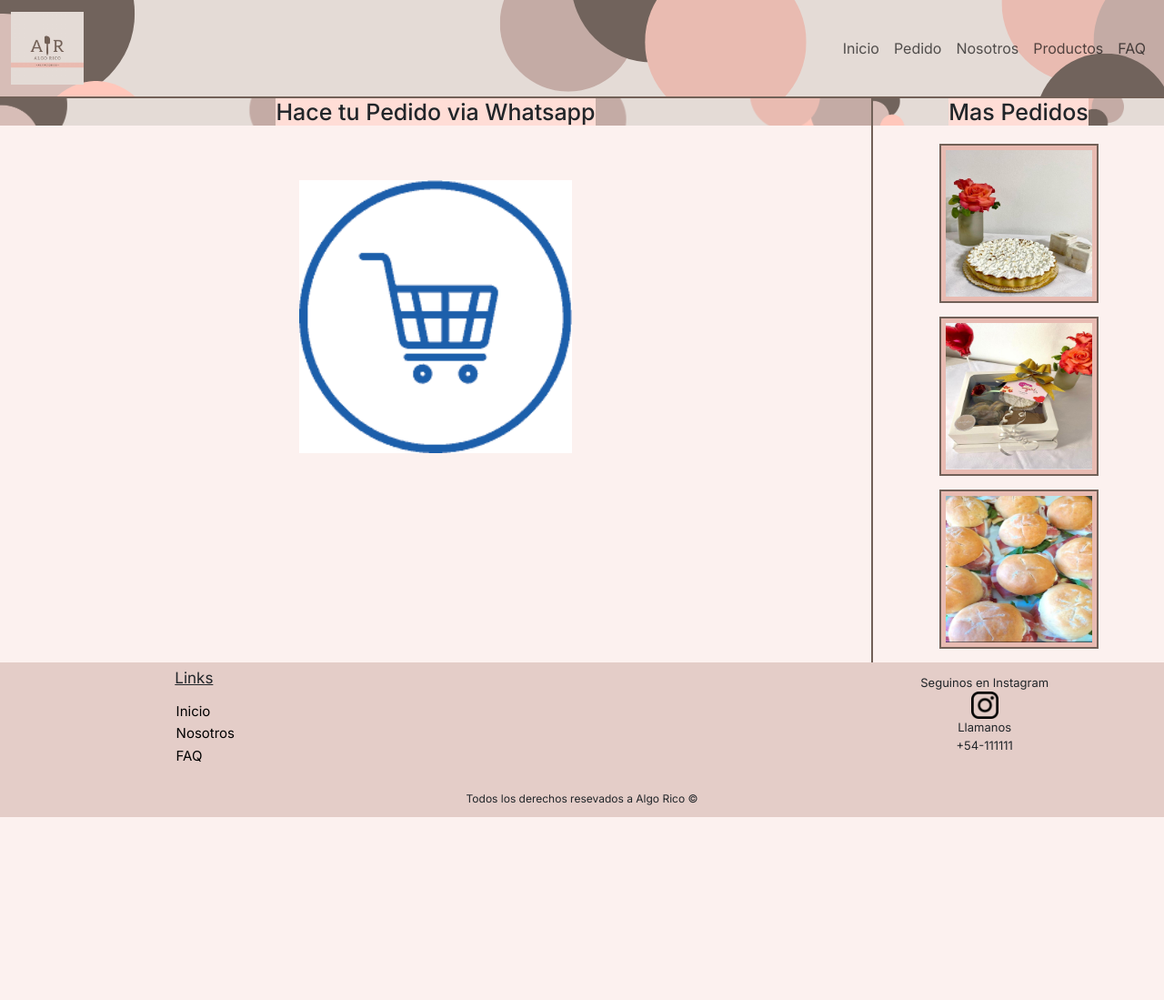
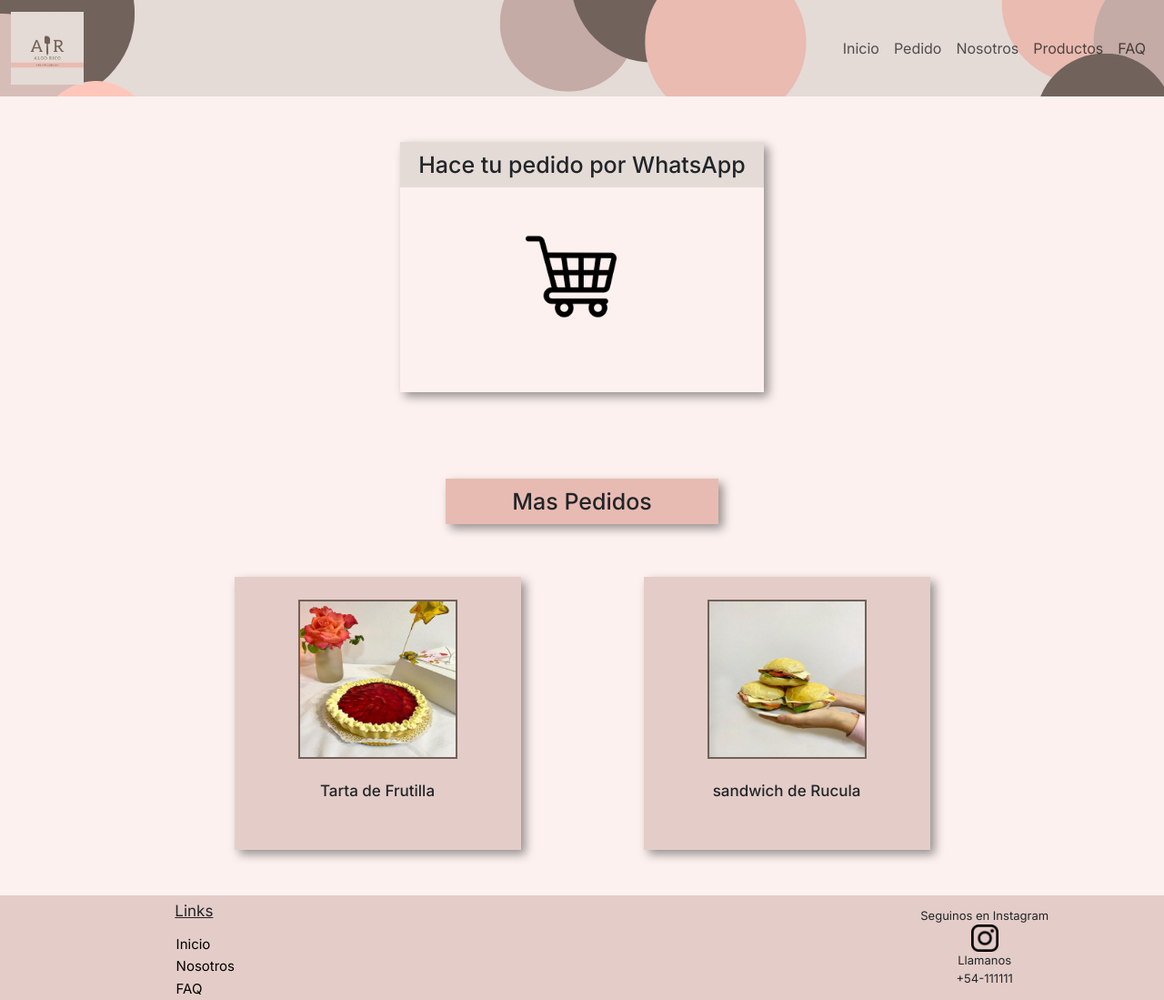
Before and after one commit to SantiBascal/ProyectoFinal-SantiagoBascalCorrea, a website: page pages/pedido.html in a window 1280 px wide. Shown: the top 1099 px of the page at 91% size. Before the commit the page ends 898 px from the top, so only its background shows below. Drawn offline with nearby package versions, Linux system fonts and the light colour scheme.

Commit message:
Page Pedido hecha de nuevo, acomodando ALT de las img

```diff
--- a/pages/pedido.html
+++ b/pages/pedido.html
@@ -5,7 +5,8 @@
     <meta charset="UTF-8">
     <meta http-equiv="X-UA-Compatible" content="IE=edge">
     <meta name="viewport" content="width=device-width, initial-scale=1.0">
-    <meta name="description" content=" Hace tu pedido aca, descubri los ultimos productos y cuales son los mas vendidos">
+    <meta name="description"
+        content=" Hace tu pedido aca, descubri los ultimos productos y cuales son los mas vendidos">
     <meta name="keywords" content=" Algo Rico, Pedido, WhatsApp, Ultimos Productos, Precio, ">
     <title>Algo Rico | Hace tu Pedido </title>
     <link rel="preconnect" href="https://fonts.googleapis.com">
@@ -14,6 +15,7 @@
     <link rel="shortcut icon" href="../images/WhatsApp Image 2023-05-18 at 18.41.59.jpeg" type="image/x-icon">
     <link href="https://cdn.jsdelivr.net/npm/bootstrap@5.3.0/dist/css/bootstrap.min.css" rel="stylesheet"
         integrity="sha384-9ndCyUaIbzAi2FUVXJi0CjmCapSmO7SnpJef0486qhLnuZ2cdeRhO02iuK6FUUVM" crossorigin="anonymous">
+    <link href="https://unpkg.com/aos@2.3.1/dist/aos.css" rel="stylesheet">
     <link rel="stylesheet" href="../style/css/style.css">
 </head>
 
@@ -23,7 +25,7 @@
             <div class="container-fluid">
                 <a class="navbar-brand" href="../index.html"><img
                         src="../images/WhatsApp Image 2023-05-18 at 18.41.59.jpeg" height="80px" width="80px"
-                        alt=""></a>
+                        alt=" logo Algo Rico "></a>
                 <button class="navbar-toggler" type="button" data-bs-toggle="collapse" data-bs-target="#navbarNav"
                     aria-controls="navbarNav" aria-expanded="false" aria-label="Toggle navigation">
                     <span class="navbar-toggler-icon"></span>
@@ -52,25 +54,26 @@
     </header>
 
     <main id="pedido">
-        <section id="sPedido1">
-            <div class="separadorPedido">
-                <h2> Mas Pedidos </h2>
-            </div>
-            <div class="pedidoProductos">
-                <img src="../images/tarta.jpeg" height="125px" width="125px" alt="">
-                <img src="../images/desayuno2.jpeg" height="125px" width="125px" alt="">
-                <img class="desktop__style" src="../images/WhatsApp Image 2023-06-08 at 18.17.18 (1).jpeg"
-                    height="125px" width="125px" alt="">
+        <section class="sPedido1">
+            <div class="tCarrito">
+                <h1> Hace tu pedido por WhatsApp </h1>
+                <a href="https://chat.whatsapp.com/EQsu3hDBzZnKXiRonN4zeM" target="_blank">
+                    <img src="../images/carrito.png" height="80px" width="80px" alt=" Carrito compra">
+                </a>
             </div>
         </section>
-        <section id="sPedido2">
-            <div class="separadorCarrito">
-                <h2> Hace tu Pedido via Whatsapp </h2>
-            </div>
-            <div class="pedido">
-                <a href="https://chat.whatsapp.com/EQsu3hDBzZnKXiRonN4zeM" target="_blank">
-                    <img src="../images/pedido.png" height="200px" width="200px" alt="">
-                </a>
+
+        <section class="sPedido2">
+            <h2> Mas Pedidos </h2>
+            <div class="tPedido">
+                <div class="tarjeta" data-aos="fade-up">
+                    <img src="../images/tarta2.jpeg" height="150px" width="150px" alt="Tarta de Frutilla">
+                    <h3> Tarta de Frutilla </h3>
+                </div>
+                <div class="tarjeta" data-aos="fade-up">
+                    <img src="../images/sandwich.jpeg" height="150px" width="150px" alt="Sandwich de Rucula">
+                    <h3> sandwich de Rucula </h3>
+                </div>
             </div>
         </section>
     </main>
@@ -106,6 +109,12 @@
     <script src="https://cdn.jsdelivr.net/npm/bootstrap@5.3.0/dist/js/bootstrap.bundle.min.js"
         integrity="sha384-geWF76RCwLtnZ8qwWowPQNguL3RmwHVBC9FhGdlKrxdiJJigb/j/68SIy3Te4Bkz"
         crossorigin="anonymous"></script>
+    <script src="https://unpkg.com/aos@2.3.1/dist/aos.js"></script>
+    <script>
+        AOS.init({
+            once: true,
+        });
+    </script>
 </body>
 
 </html>
--- a/style/scss/pages/_pedido.scss
+++ b/style/scss/pages/_pedido.scss
@@ -1,134 +1,139 @@
 #pedido{
-    border-top: $border;
-    #sPedido1{
-        .separadorPedido{
+    display: flex;
+    flex-direction: column;
+    align-items: center;
+    .sPedido1{
+        width: 80%;
+        max-width: 400px;
+        height: 225px;
+        margin: 25px 0px;
+        box-shadow: 5px 5px 10px rgba(0, 0, 0, 0.4);
+        div{
             display: flex;
-            margin-top: 0px;
-            background-image: url(../../images/navbar.png);
-            background-size: cover;
-            justify-content: center;
-            h2{
-                font-size: 23px;
-                margin: 0px;
-                background-color: $colorSeparador;
+            flex-direction: column;
+            align-items: center;
+            h1{
+                background-color: $colorPrimario;
+                font-size: 25px;
+                text-align: center;
+                padding: 10px 20px;
             }
-        }
-        .pedidoProductos{
-            display: flex;
-            justify-content: space-around;
-            margin-top: 20px;
-            img{
-                padding: 10px;
-                background-color: $colorSecundario;
-                border: $border;
+            a{
+                margin: 20px 0px;
+                transition: 300ms;
+                img{
+                    height: 100px;
+                    width: 100px;
+                }
+            }
+            a:hover{
+                scale: 1.15;
             }
         }
     }
 
-    #sPedido2{
-        .separadorCarrito{
-            display: flex;
-            margin-top: 20px;
-            background-image: url(../../images/navbar.png);
-            background-size: cover;
-            justify-content: center;
-            h2{
-                font-size: 18px;
-                margin: 0px;
-                background-color: $colorSeparador;
-            }
+    .sPedido2{
+        margin-top: 20px;
+        display: flex;
+        flex-direction: column;
+        align-items: center;
+        width: 80%;
+        max-width: 400px;
+        h2{
+            background-color: $colorSecundario;
+            font-size: 23px;
+            text-align: center;
+            padding: 5px 70px;
+            box-shadow: 5px 5px 10px rgba(0, 0, 0, 0.4);
+            width: 300px;
         }
-
-        .pedido{
+        .tPedido{
             display: flex;
             flex-direction: column;
             align-items: center;
-            a{
-                margin-top: 20px;
-                margin-bottom: 50px;
-                height: 55%;
-                width: 55%;
+            width: 80%;
+            .tarjeta{
+                box-shadow: 5px 5px 10px rgba(0, 0, 0, 0.4);
+                width: 100%;
+                height: 240px;
+                display: flex;
+                flex-direction: column;
+                align-items: center;
+                margin: 25px 0px;
+                background-color: $colorFooter;
+                h3{
+                    font-size: 17px;
+                }
                 img{
-                    height: 100%;
-                    width: 100%;
+                    margin: 10px 0px;
+                    border: $border;
                 }
             }
         }
     }
-
-
 }
 
 @media (min-width: 768px){
     #pedido{
-        display: grid;
-        grid-template-columns: 3fr 1fr;
-        grid-template-areas:
-        "sPedido2 sPedido1";
-        #sPedido1{
-            .separadorPedido{
-                h2{
-                    font-size: 23px;
-                }
-            }
-            .pedidoProductos{
-                flex-direction: column;
-                align-items: center;
-                img {
-                    padding: 5px;
-                    background-color: $colorSecundario;
-                    margin-bottom: 15px;
-                }
-
-            }
-        }
-        #sPedido2{
-            border-right: $border;
-            .separadorCarrito{
-                margin-top: 0px;
-                h2{
-                    font-size: 23px;
-                }
-            }
-            .pedido{
-                a{
-                    height: 300px;
-                    width: 300px;
+        .sPedido2{
+            width: 768px;
+            .tPedido{
+                flex-direction: row;
+                justify-content: space-around;
+                width: 768px;
+                .tarjeta{
+                    width: 250px;
+                    height: 275px;
+                    h3{
+                        font: 22px;
+                    }
+                    img{
+                        margin: 25px 0px;
+                    }
                 }
             }
         }
-
     }
-
 }
 
-@media (min-width: 1024px) {
-
+@media (min-width: 1024px){
     #pedido{
-        #sPedido1{
-            .separadorPedido{
-                h2{
+        .sPedido1{
+            width: 400px;
+            height: 275px;
+            margin-top: 50px;
+            .tCarrito{
+                h1{
                     font-size: 25px;
                 }
-            }
-            .pedidoProductos{
-                img{
-                    width: 175px;
-                    height: 175px;
+                a{
+                    margin: 40px 0px;
+                    height: 125px;
+                    width: 125px;
                 }
             }
         }
-
-        #sPedido2{
-            .separadorCarrito{
-                h2{
-                    font-size: 25px;
+        .sPedido2{
+            h2{
+                font-size: 25px;
+                padding: 10px 20px;
+                margin-top: 50px;
+            }
+            .tPedido{
+                width: 900px;
+                .tarjeta{
+                    height: 300px;
+                    width: 315px;
+                    margin: 50px 0px;
+                    h3{
+                        font: 24px;
+                    }
+                    img{
+                        height: 175px;
+                        width: 175px;
+                    }
                 }
-            }
-            .pedido a{
-                margin-top: 60px;
             }
         }
     }
-
 }
```
Also changed, not shown: index.html (+11 -11 lines), pages/faq.html (+5 -5 lines), pages/nosotros.html (+4 -4 lines), pages/productos.html (+11 -11 lines), images/carrito.png (added), style/css/style.css, 1 other file.
